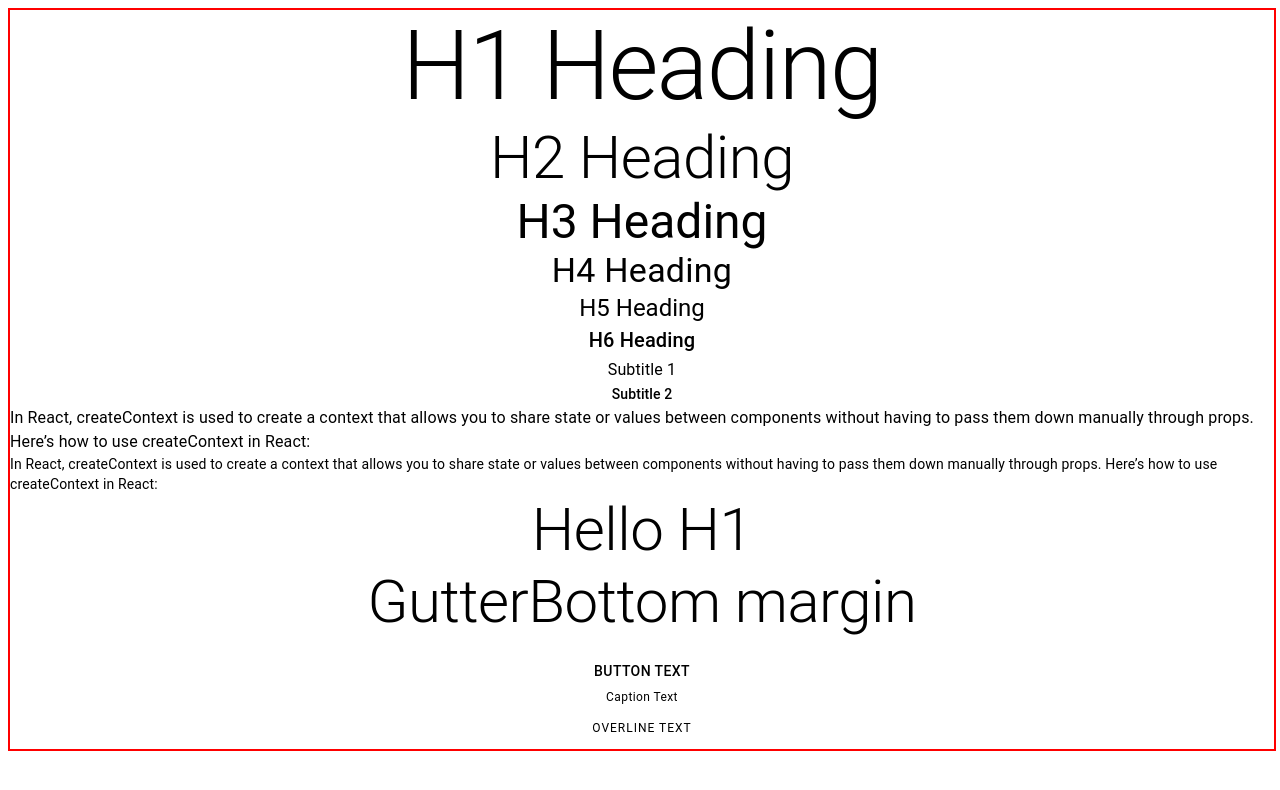
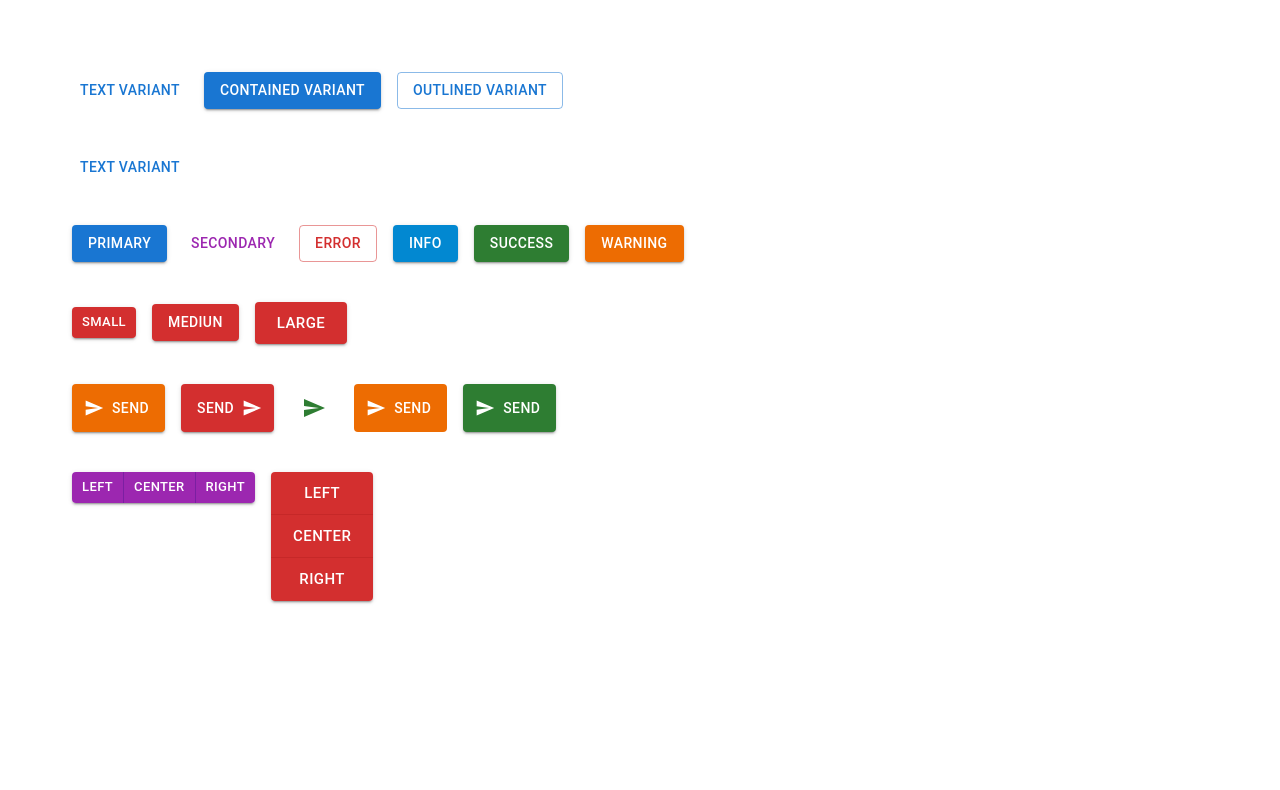
Before and after one commit to RjRishuSty/ReactMUI, a React (Create React App) app in the folder react-mui-demo/: page / in a window 1280 px wide. Shown: the top 790 px of the page. Built offline with nearby package versions, Linux system fonts and the light colour scheme.

Commit message:
Learn Button and ButtonGroup or there color,size,aira-label and etc..

```diff
--- a/react-mui-demo/package.json
+++ b/react-mui-demo/package.json
@@ -5,6 +5,7 @@
   "dependencies": {
     "@emotion/react": "^11.14.0",
     "@emotion/styled": "^11.14.0",
+    "@mui/icons-material": "^6.3.0",
     "@mui/material": "^6.3.0",
     "cra-template": "1.2.0",
     "react": "^19.0.0",
--- a/react-mui-demo/src/App.js
+++ b/react-mui-demo/src/App.js
@@ -1,12 +1,14 @@
 import React from 'react';
 import MuiTypography from './Component/MuiTypography';
+import MuiButton from './Component/MuiButton';
 
 
 
 function App() {
   return (
     <div className="App">
-      <MuiTypography/>
+      {/* <MuiTypography/> */}
+      <MuiButton/>
     </div>
   );
 }
--- /dev/null
+++ b/react-mui-demo/src/Component/MuiButton.jsx
@@ -0,0 +1,130 @@
+// TODO: Import Material Button and etc.....
+import { Button, ButtonGroup, IconButton, Stack } from "@mui/material";
+// TODO: Import Material Icon ..
+import SendIcon from "@mui/icons-material/Send";
+import React from "react";
+
+const MuiButton = () => {
+  return (
+    <>
+      {/*TODO: This is variant text contained outlined */}
+      <Stack spacing={2} direction="row" sx={{ mb: 5 }}>
+        <Button variant="text">Text Variant</Button>
+        <Button variant="contained">Contained Variant</Button>
+        <Button variant="outlined">Outlined variant</Button>
+      </Stack>
+
+      {/* TODO: if to add herf atteributes the button become a tage  */}
+      <Stack spacing={2} direction="row" sx={{ mb: 5 }}>
+        <Button variant="text" href="https://google.com">
+          Text Variant
+        </Button>
+      </Stack>
+
+      {/* TODO: color in mui Button */}
+      <Stack spacing={2} direction="row" sx={{ mb: 5 }}>
+        <Button variant="contained" color="primary">
+          Primary
+        </Button>
+        <Button variant="text" color="secondary">
+          Secondary
+        </Button>
+        <Button variant="outlined" color="error">
+          Error
+        </Button>
+        <Button variant="contained" color="info">
+          Info
+        </Button>
+        <Button variant="contained" color="success">
+          Success
+        </Button>
+        <Button variant="contained" color="warning">
+          Warning
+        </Button>
+      </Stack>
+
+      {/* TODO: The size of button in mui */}
+      <Stack display="block" spacing={2} direction="row" sx={{ mb: 5 }}>
+        <Button variant="contained" color="error" size="small">
+          Small
+        </Button>
+        <Button variant="contained" color="error" size="mediun">
+          Mediun
+        </Button>
+        <Button variant="contained" color="error" size="large">
+          Large
+        </Button>
+      </Stack>
+
+      {/* TODO: If you want to add icon in button of mui then use (startIcon) add begin of button and end of use (endIcon) */}
+      <Stack spacing={2} direction="row" sx={{ mb: 5 }}>
+        <Button variant="contained" color="warning" startIcon={<SendIcon />}>
+          {" "}
+          Send
+        </Button>
+        <Button variant="contained" color="error" endIcon={<SendIcon />}>
+          Send
+        </Button>
+
+        {/* TODO: only icon button then use iconButton */}
+        <IconButton
+          aria-label="send"
+          variant="contained"
+          color="success"
+          size="large"
+        >
+          <SendIcon />
+        </IconButton>
+        {/* TODO: use of disableElevation disable Ripple*/}
+        {/* TODO: disableRipple => Disables the ripple effect that occurs when a user interacts with the component (like clicking a button). */}
+        {/* TODO:  disableElevation => Disables the shadow or elevation effect for components, which is typically part of the Material Design look. */}
+        <Button
+          variant="contained"
+          color="warning"
+          startIcon={<SendIcon />}
+          disableElevation
+        >
+          {" "}
+          Send
+        </Button>
+        <Button
+          variant="contained"
+          color="success"
+          startIcon={<SendIcon />}
+          disableRipple
+        >
+          {" "}
+          Send
+        </Button>
+      </Stack>
+
+      {/* TODO: ButtonGroup in Mui */}
+
+      <Stack spacing={2} direction="row" sx={{ mt: 5 }}>
+        <Stack>
+          {/* This is default buttonGroup in mui */}
+          <ButtonGroup variant="contained" color="secondary" size="small">
+            <Button onClick={() => alert("Clicked Left")}>Left</Button>
+            <Button onClick={() => alert("Clicked Center")}>Center</Button>
+            <Button onClick={() => alert("Clicked RIght")}>RIght</Button>
+          </ButtonGroup>
+        </Stack>
+
+        {/* TODO: if you want to show in vertical then add orientation */}
+        <ButtonGroup
+          variant="contained"
+          color="error"
+          size="large"
+          orientation="vertical"
+          aria-label="vertical buttonGroup"
+        >
+          <Button onClick={() => alert("Clicked Left")}>Left</Button>
+          <Button onClick={() => alert("Clicked Center")}>Center</Button>
+          <Button onClick={() => alert("Clicked Right")}>RIght</Button>
+        </ButtonGroup>
+      </Stack>
+    </>
+  );
+};
+
+export default MuiButton;
--- a/react-mui-demo/src/index.css
+++ b/react-mui-demo/src/index.css
@@ -1,9 +1,3 @@
 .App{
-    border: 2px solid red;
-    width: 100%;
-    height: auto;
-    display: flex;
-    justify-content: center;
-    align-items: center;
-    flex-direction: column;
+    padding: 4rem;
 }
```
Also changed, not shown: 1 other file (tests, documents, lock files or other folders).
